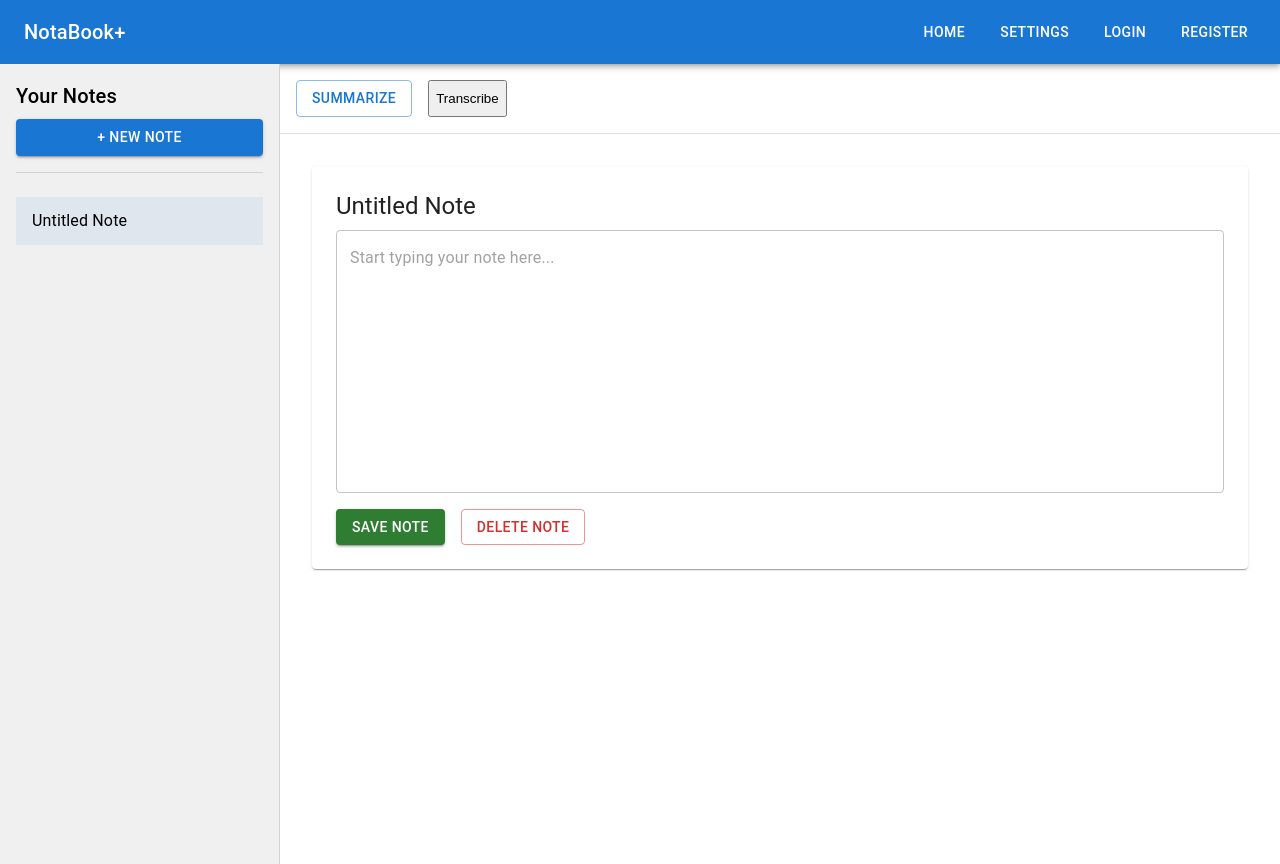
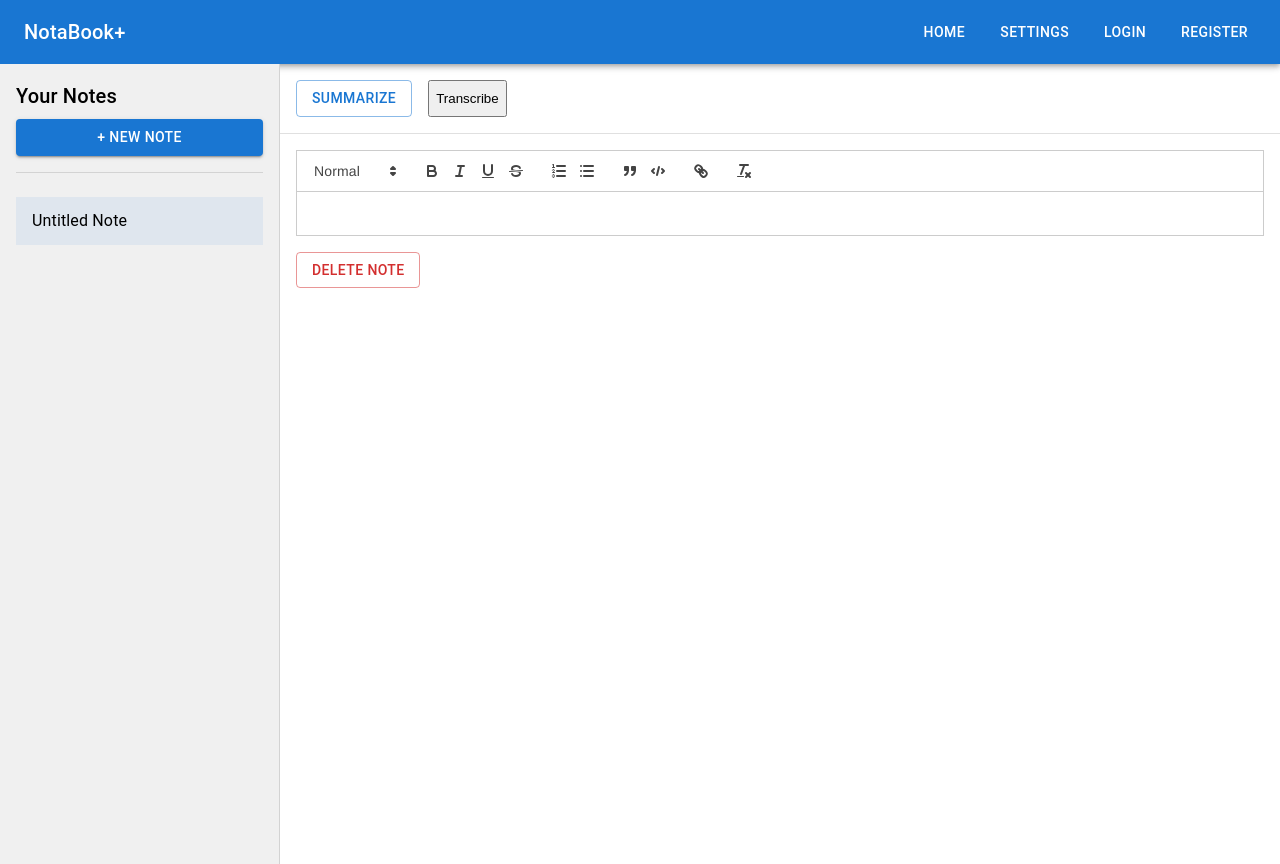
Before and after one commit to bcadestewart/NotaBookPlus, a React (Create React App) app in the folder frontend/: page / in a window 1280 px wide. Both pictures are taken after a click on the button "+ NEW NOTE". Built offline with nearby package versions, Linux system fonts and the light colour scheme.

Commit message:
Fixed missing quil feature.

```diff
--- a/frontend/src/pages/Home.js
+++ b/frontend/src/pages/Home.js
@@ -1,5 +1,6 @@
 import { useState, useEffect } from "react";
-import NoteViewer from "../components/NoteViewer";
+import ReactQuill from "react-quill";
+import "react-quill/dist/quill.snow.css";
 import TranscriptionButton from "../components/TranscriptionButton";
 import {
   Box,
@@ -19,7 +20,6 @@ export default function Home() {
   const theme = useTheme();
   const isDark = theme.palette.mode === "dark";
 
-  // Load notes from localStorage
   useEffect(() => {
     const savedNotes = JSON.parse(localStorage.getItem("notes")) || [];
     setNotes(savedNotes);
@@ -28,7 +28,6 @@ export default function Home() {
     }
   }, []);
 
-  // Save notes to localStorage
   useEffect(() => {
     localStorage.setItem("notes", JSON.stringify(notes));
   }, [notes]);
@@ -79,6 +78,17 @@ export default function Home() {
   };
 
   const selectedNote = notes.find((note) => note.id === selectedNoteId);
+
+  const quillModules = {
+    toolbar: [
+      [{ header: [1, 2, 3, false] }],
+      ["bold", "italic", "underline", "strike"],
+      [{ list: "ordered" }, { list: "bullet" }],
+      ["blockquote", "code-block"],
+      ["link"],
+      ["clean"],
+    ],
+  };
 
   return (
     <div style={{ display: "flex", width: "100%" }}>
@@ -131,11 +141,24 @@ export default function Home() {
           <Button variant="outlined" onClick={handleSummarize}>Summarize</Button>
           <TranscriptionButton onTranscribe={(text) => handleUpdateNote(selectedNoteId, text)} />
         </Stack>
-        <NoteViewer
-          note={selectedNote}
-          onUpdate={handleUpdateNote}
-          onDelete={handleDeleteNote}
-        />
+        {selectedNote && (
+          <Box p={2}>
+            <ReactQuill
+              theme="snow"
+              value={selectedNote.content}
+              onChange={(value) => handleUpdateNote(selectedNote.id, value)}
+              modules={quillModules}
+            />
+            <Button
+              variant="outlined"
+              color="error"
+              onClick={() => handleDeleteNote(selectedNote.id)}
+              sx={{ mt: 2 }}
+            >
+              Delete Note
+            </Button>
+          </Box>
+        )}
       </Box>
     </div>
   );
```
